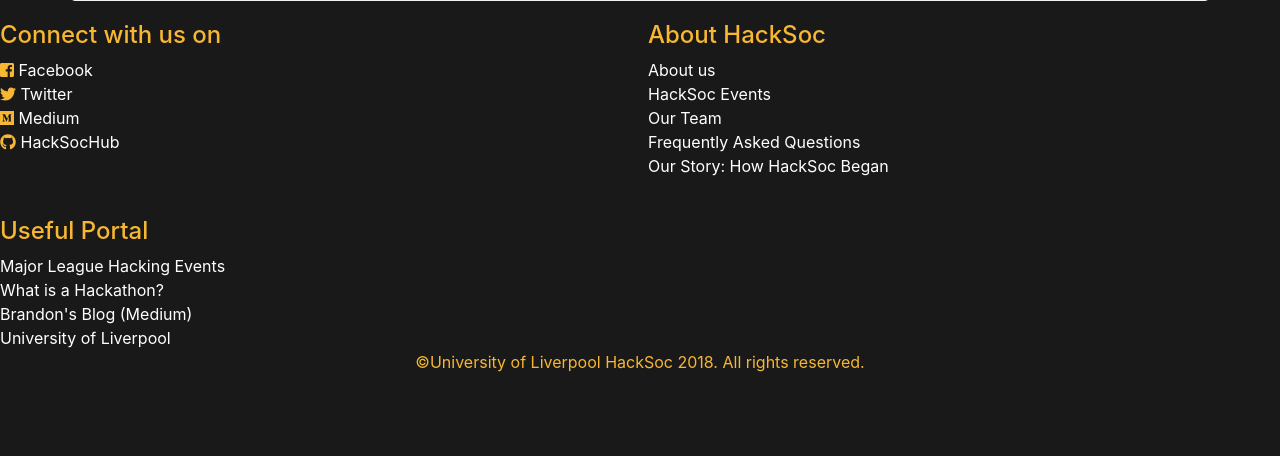
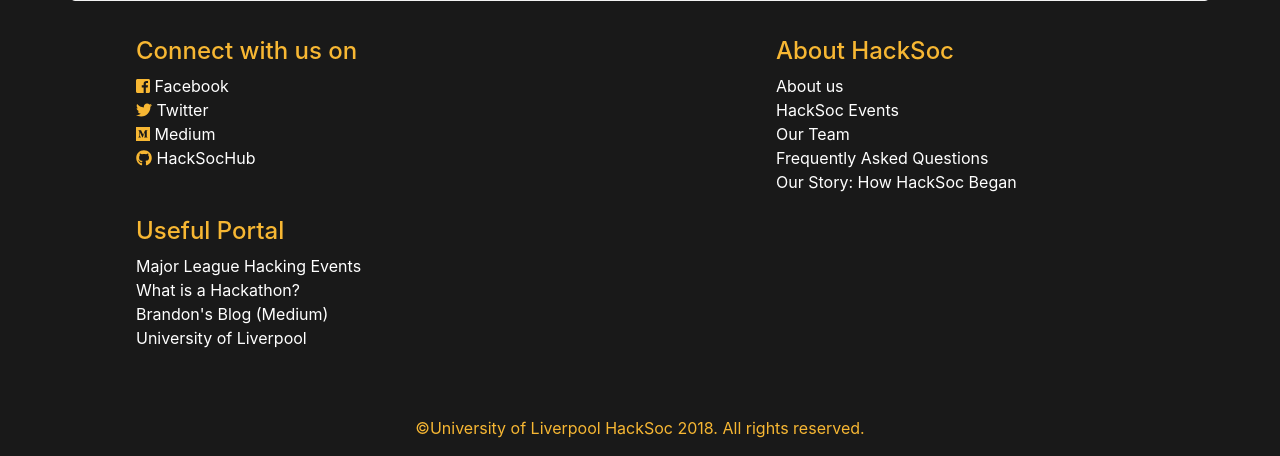
Before and after one commit to LivHackSoc/LivHackSoc.github.io, a PHP site: page / in a window 1280 px wide. Shown: the part 3325-3781 px from the top of the page. Before the commit the page ends 3697 px from the top, so only its background shows below. Run offline with PHP 8.4, Linux system fonts and the light colour scheme; some libraries are stand-ins or nearby versions.

Commit message:
align footer contents to center

```diff
--- a/stylesheet/footer.css
+++ b/stylesheet/footer.css
@@ -2,7 +2,12 @@
     display: grid;
     grid-template-columns: repeat(auto-fit, minmax(450px, 1fr));
     grid-template-rows: repeat(1, 180px);
-    grid-gap: 1em;
+}
+
+/* temp fix */
+#footer > div {
+    margin-left: 120px;
+    padding: 1em;
 }
 
 a {
@@ -23,4 +28,8 @@
     color: black;
     font-size: 1.25em;
     padding: 0.5%;
-  }
+}
+
+#copyright {
+    margin-top: 50px;
+}
```
